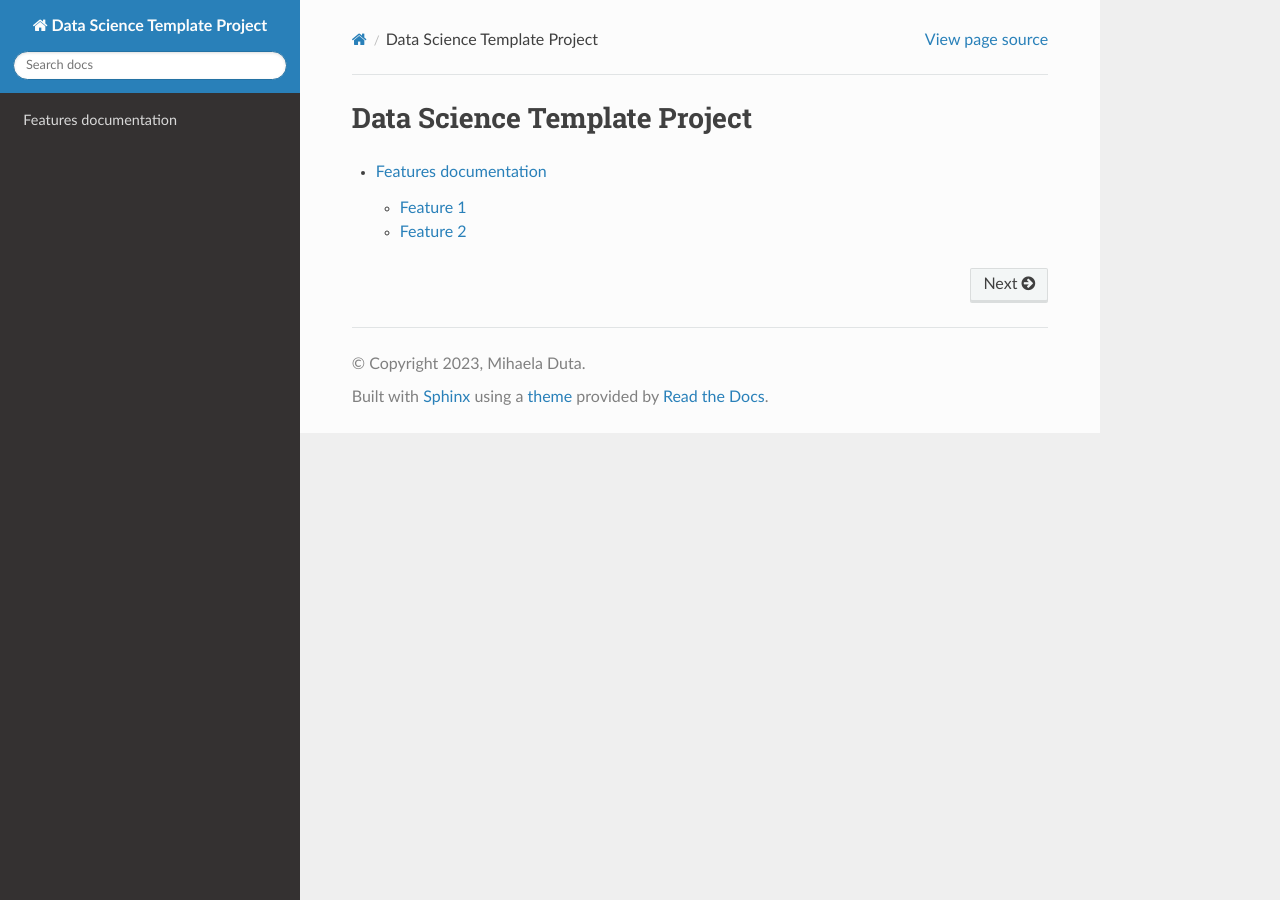
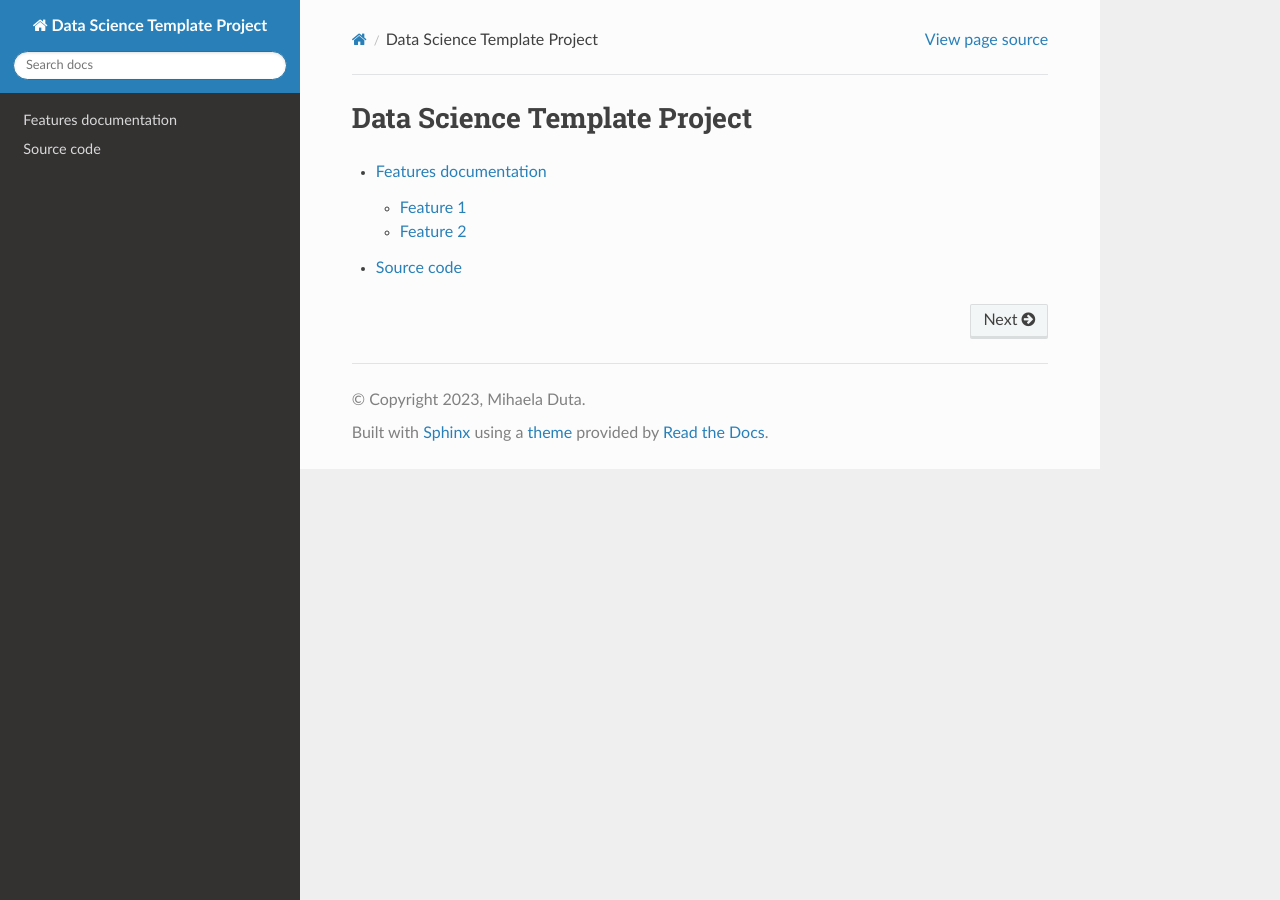
Before and after one commit to OxfordRSE/DataProject, a Sphinx documentation site: the page built from docs/source/index.md, in a window 1280 px wide. Built offline with Sphinx 7.4.7 and the Read the Docs theme 2.0.0, drawn with Linux system fonts in a browser that asks for light colours.

Commit message:
Updated documentation.

````diff
--- /dev/null
+++ b/docs/source/code.md
@@ -0,0 +1,5 @@
+## Source code
+
+```{automodule} data_project.preproc
+:members:
+```
--- a/docs/source/index.md
+++ b/docs/source/index.md
@@ -2,4 +2,5 @@
 
 ```{toctree}
 features.md
+code.md
 ```
````
